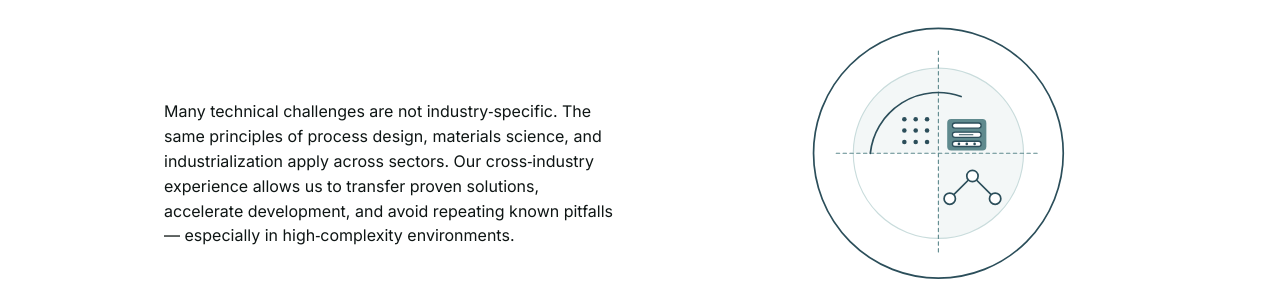
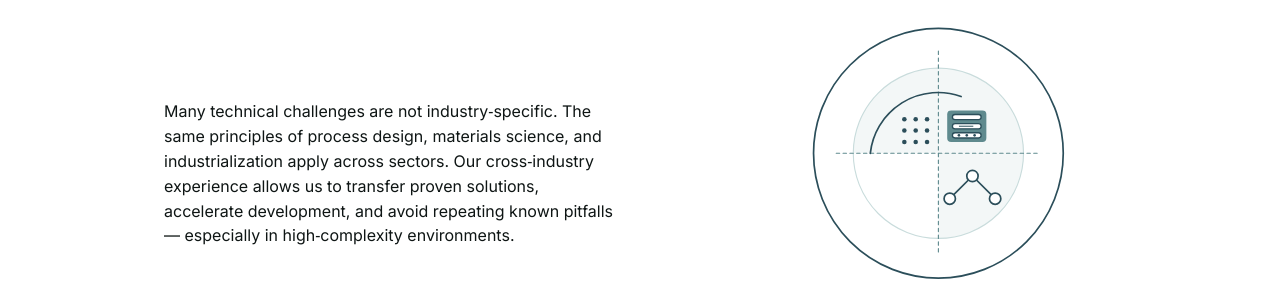
Before and after one commit to raphaelheeb/vaira-advisory, a Jekyll site: the page built from industries/index.html, in a window 1280 px wide and 900 px high, scrolled down 1770 px. Shown: the part 150-450 px from the top of the window. Built offline with Jekyll 4.4.1, drawn with Linux system fonts in a browser that asks for light colours.

Commit message:
Update index.html

```diff
--- a/industries/index.html
+++ b/industries/index.html
@@ -239,7 +239,7 @@
      After scaling, width expands, so we shift left by (scaled_width - original_width)/2
 -->
 
-<g transform="translate(530,325) scale(1.15) translate(-520,-320)">
+<g transform="translate(530,310) scale(1.15) translate(-520,-320)">
   <!-- Background block -->
   <rect x="490" y="298" width="60" height="48"
         rx="6" ry="6"
```
